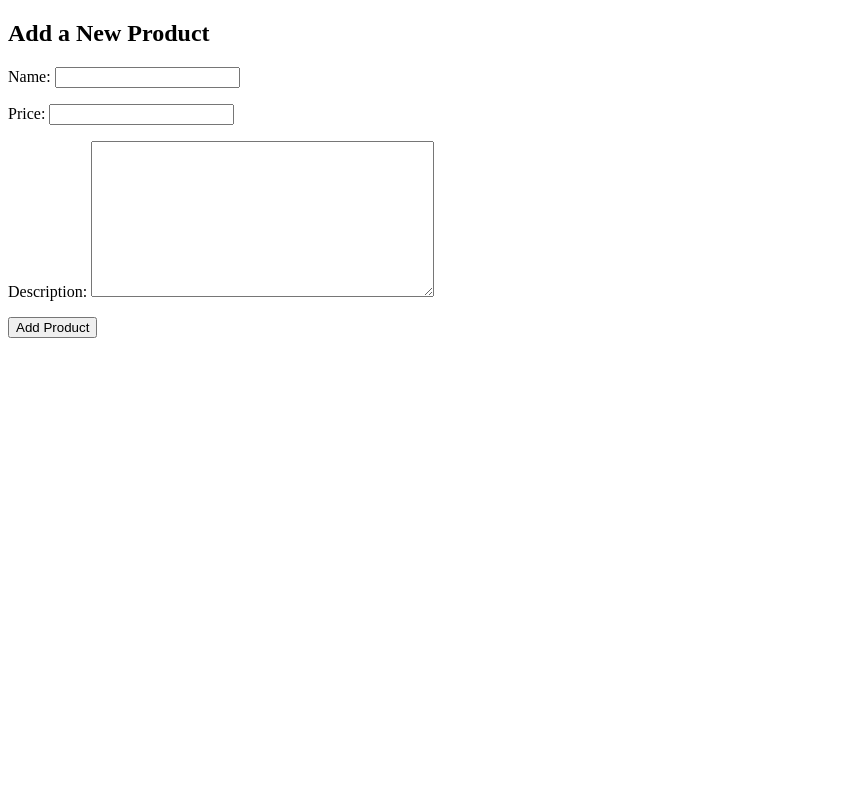
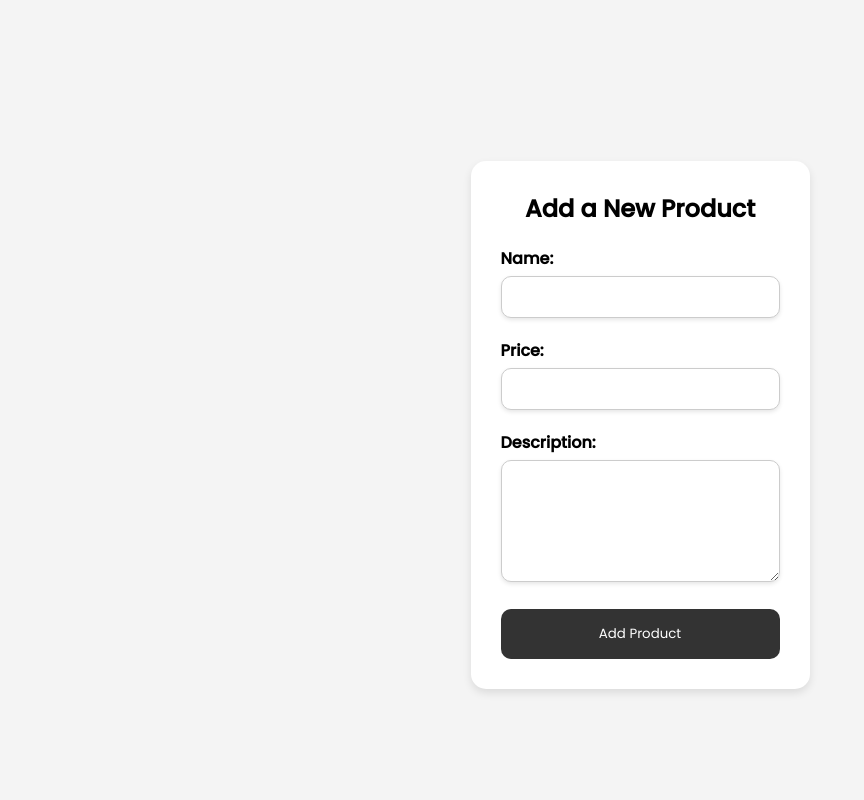
Before and after one commit to drrn012/ecomproject, a Django app: page /add/ in a window 1280 px wide. Shown: the whole page, without its empty margins (0-864 px from the left). Run offline with Django 5.2, Linux system fonts and the light colour scheme; a user stored in the database is signed in.

Commit message:
finished part for assignment 5

```diff
--- a/main/templates/add_product.html
+++ b/main/templates/add_product.html
@@ -2,14 +2,94 @@
 <html lang="en">
 <head>
     <meta charset="UTF-8">
+    <meta name="viewport" content="width=device-width, initial-scale=1.0">
     <title>Add Product</title>
+    {% load static %}
+    <link rel="stylesheet" type="text/css" href="{% static 'css/style.css' %}">
+
+    <!-- Custom styles for the add product page -->
+    <style>
+        body {
+            background-color: #f4f4f4;
+        }
+
+        .container {
+            margin-top: 50px;
+            padding: 30px;
+            background-color: white;
+            border-radius: 15px;
+            box-shadow: 0 4px 8px rgba(0, 0, 0, 0.1);
+            max-width: 500px; /* Limit the width of the form container */
+            margin-left: auto; /* Center horizontally */
+            margin-right: auto; /* Center horizontally */
+        }
+
+        h2 {
+            margin-bottom: 20px;
+            text-align: center; /* Center the header */
+        }
+
+        .form-group {
+            margin-bottom: 20px; /* Space between form groups */
+        }
+
+        .form-label {
+            font-weight: bold;
+            display: block; /* Make the label a block element */
+            margin-bottom: 5px; /* Space between label and input */
+        }
+
+        .form-control {
+            width: 100%; /* Make inputs full width */
+            padding: 10px; /* Add padding for better appearance */
+            border-radius: 10px; /* Rounded corners */
+            border: 1px solid #ccc; /* Light border */
+            box-shadow: 0 2px 4px rgba(0, 0, 0, 0.1); /* Light shadow */
+            transition: border 0.3s; /* Smooth border change */
+        }
+
+        .form-control:focus {
+            border: 1px solid #333; /* Darker border on focus */
+            outline: none; /* Remove default outline */
+        }
+
+        .btn-update {
+            width: 100%; /* Full width for button */
+            height: 50px; /* Fixed height */
+            background-color: #333;
+            color: white;
+            border: none; /* Remove default border */
+            border-radius: 10px; /* Rounded corners */
+            cursor: pointer;
+            transition: background-color 0.3s; /* Smooth background change */
+        }
+
+        .btn-update:hover {
+            background-color: #555; /* Darker button on hover */
+        }
+    </style>
 </head>
 <body>
-    <h2>Add a New Product</h2>
-    <form method="POST">
-        {% csrf_token %}
-        {{ form.as_p }}
-        <button type="submit">Add Product</button>
-    </form>
+    <div class="container">
+        <h2>Add a New Product</h2>
+        <form method="POST">
+            {% csrf_token %}
+            <div class="form-group">
+                <label for="name" class="form-label">Name:</label>
+                <input type="text" id="name" name="name" class="form-control" required>
+            </div>
+            <div class="form-group">
+                <label for="price" class="form-label">Price:</label>
+                <input type="number" id="price" name="price" class="form-control" step="0.01" required>
+            </div>
+            <div class="form-group">
+                <label for="description" class="form-label">Description:</label>
+                <textarea id="description" name="description" class="form-control" rows="5" required></textarea>
+            </div>
+            <div class="input-submit">
+                <button type="submit" class="btn-update">Add Product</button>
+            </div>
+        </form>
+    </div>
 </body>
 </html>
```
Also changed, not shown: db.sqlite3, main/templates/edit_product.html (line endings or trailing spaces).
